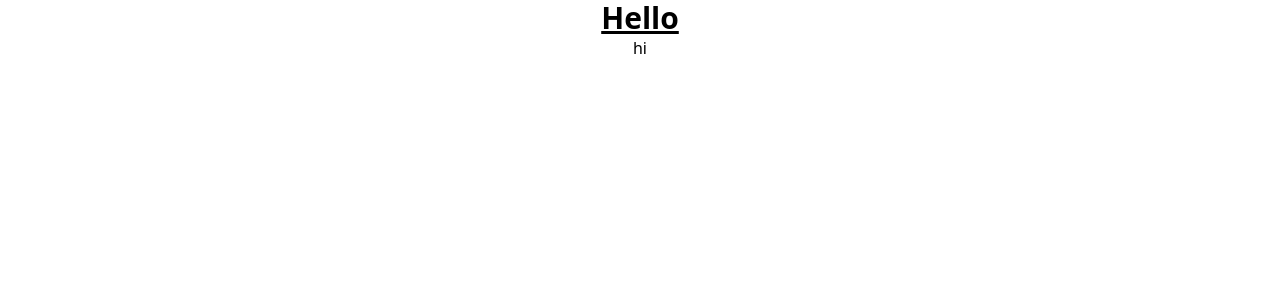
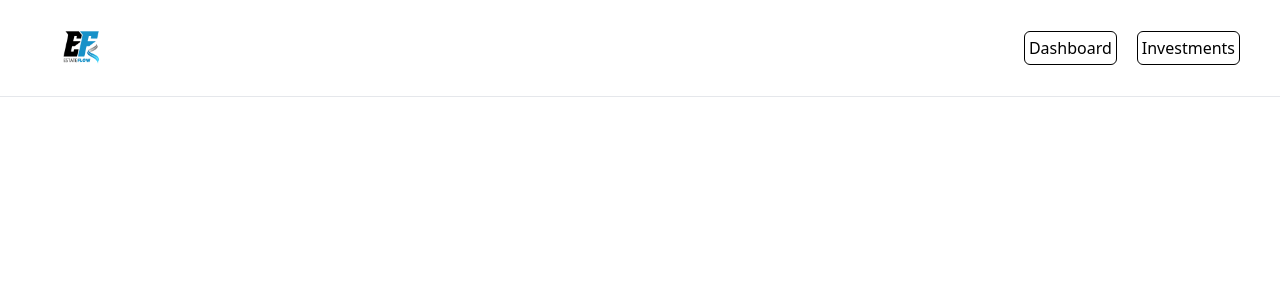
Before and after one commit to ronaldkwan93/client-investment-tracker, a React (Vite) app: page / in a window 1280 px wide. Shown: the top 300 px of the page. Built offline with nearby package versions, Linux system fonts and the light colour scheme.

Commit message:
adds navbar

```diff
--- a/src/App.tsx
+++ b/src/App.tsx
@@ -1,13 +1,11 @@
 
+import NavBar from "./components/NavBar/NavBar";
 import "./index.css";
 
 function App() {
   return (
     <>
-      <div className="flex justify-center flex-col items-center  ">
-        <h1 className="text-3xl font-bold underline">Hello</h1>
-        <h2>hi</h2>
-      </div>
+      <NavBar/>
     </>
   );
 }
--- a/src/components/NavBar/NavBar.tsx
+++ b/src/components/NavBar/NavBar.tsx
@@ -1,10 +1,17 @@
+import logo from "../../assets/logo.png";
 
 const NavBar = () => {
   return (
-    <div>
+    <div className="flex justify-between px-10 py-2 border-b border-gray-200">
+      <div>
+        <img className="w-20" src={logo} alt="logo" />
+      </div>
+      <div className="flex gap-5 items-center ">
+        <ul className="border p-1 rounded-md">Dashboard</ul>
+        <ul className="border p-1 rounded-md">Investments</ul>
+      </div>
+    </div>
+  );
+};
 
-    </div>
-  )
-}
-
-export default NavBar
+export default NavBar;
```
Also changed, not shown: src/assets/logo.png (added).
